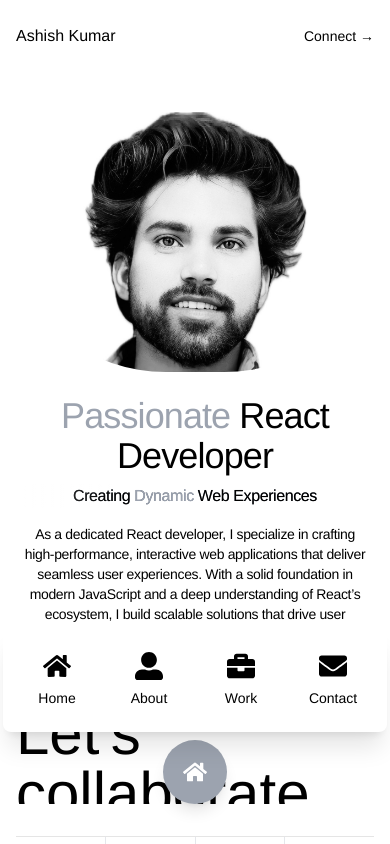
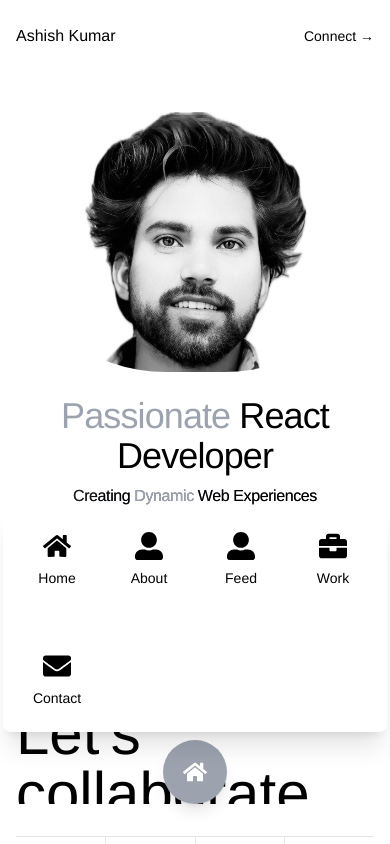
Before and after one commit to code-ashishkumar/portfolio, a React (Vite) app: page / in a window 390 px wide. Both pictures are taken after a click on the button 195 px from the left and 772 px from the top of the page. Shown: the top 844 px of the page. Built offline with nearby package versions, Linux system fonts and the light colour scheme.

Commit message:
Update Navbar.tsx

```diff
--- a/src/components/Navbar.tsx
+++ b/src/components/Navbar.tsx
@@ -201,6 +201,16 @@ Projects
                   <span className="text-sm mt-2">About</span>
                 </motion.a>
 
+                   <motion.a
+                  className="flex flex-col items-center"
+                  whileHover={{ scale: 1.2 }}
+                  transition={{ type: "spring", stiffness: 300 }}
+                  onClick={() => handleNavigate("/feed")}
+                >
+                  <FaUserAlt size={28} />
+                  <span className="text-sm mt-2">Feed</span>
+                </motion.a>
+
                 <motion.a
                   href="#"
                   className="flex flex-col items-center"
```
